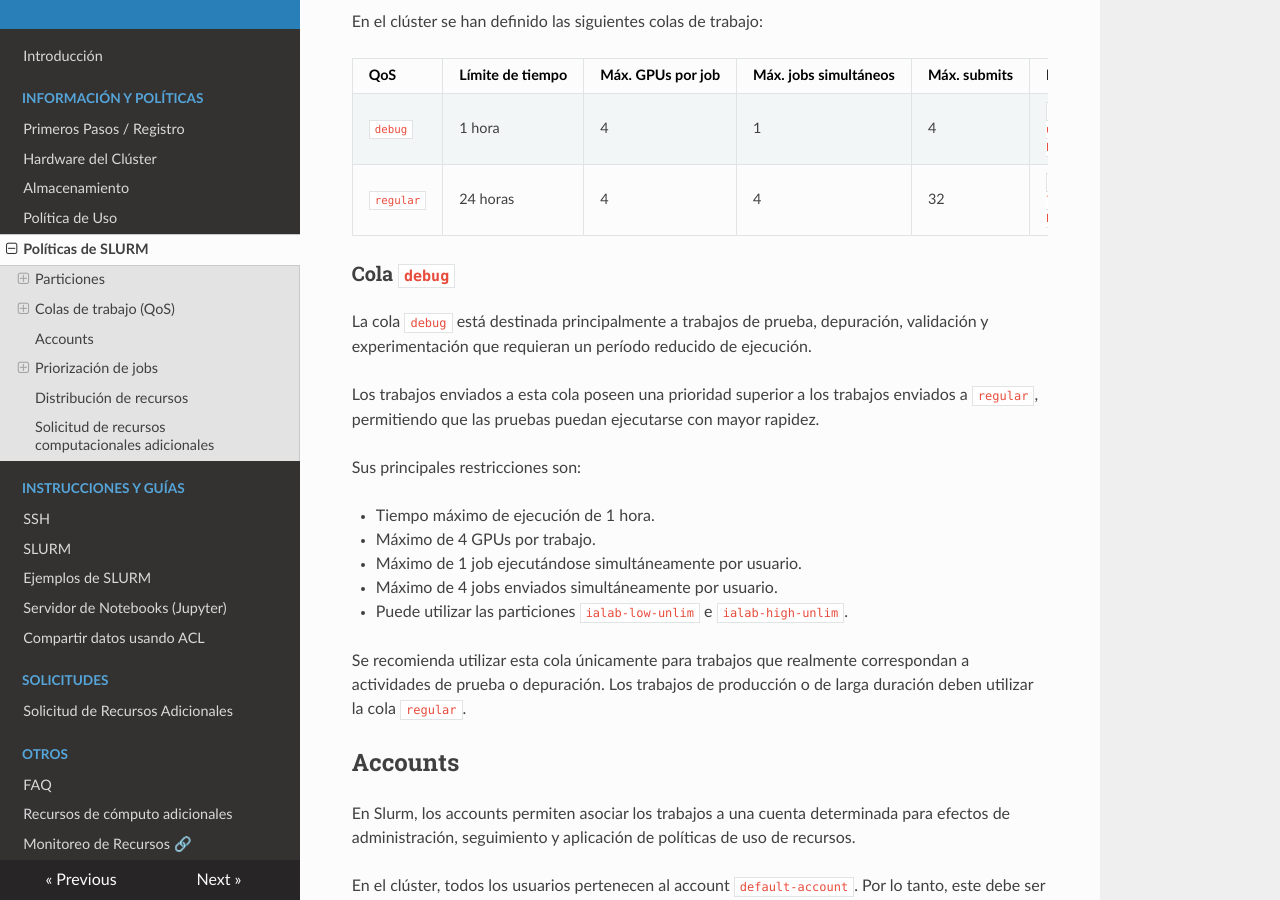
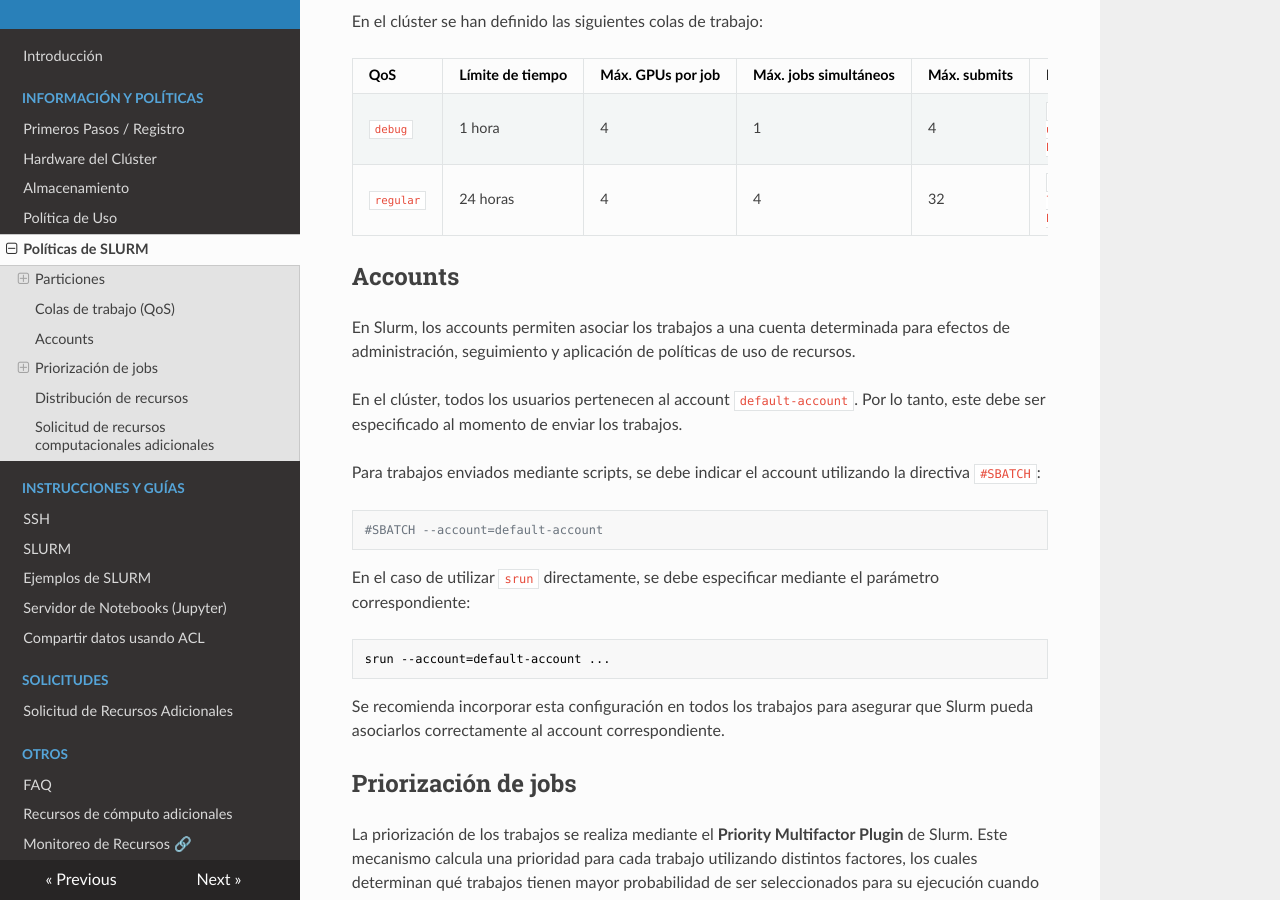
Before and after one commit to Sysadmins-CENIA/Cluster-IALab-Docs, an MkDocs documentation site: the page built from docs/instructions-and-guides/slurm_policies.md, in a window 1280 px wide and 900 px high, scrolled down 2263 px. Built offline with MkDocs 1.6.1, drawn with Linux system fonts in a browser that asks for light colours; nearby versions of some CDN libraries.

Commit message:
Deleted "Cola debug" section

```diff
--- a/docs/instructions-and-guides/slurm_policies.md
+++ b/docs/instructions-and-guides/slurm_policies.md
@@ -67,22 +67,6 @@ En el clúster se han definido las siguientes colas de trabajo:
 | --------- | -------------------- | --------------------- | ------------------------- | ---------------- | ------------------------------------- | ------------- |
 | `debug`   | 1 hora               | 4                     | 1                         | 4                | `ialab-low-unlim`, `ialab-high-unlim` | Alta          |
 | `regular` | 24 horas             | 4                     | 4                         | 32               | `ialab-low`, `ialab-high`             | Media         |
-
-### Cola `debug`
-
-La cola `debug` está destinada principalmente a trabajos de prueba, depuración, validación y experimentación que requieran un período reducido de ejecución.
-
-Los trabajos enviados a esta cola poseen una prioridad superior a los trabajos enviados a `regular`, permitiendo que las pruebas puedan ejecutarse con mayor rapidez.
-
-Sus principales restricciones son:
-
-* Tiempo máximo de ejecución de 1 hora.
-* Máximo de 4 GPUs por trabajo.
-* Máximo de 1 job ejecutándose simultáneamente por usuario.
-* Máximo de 4 jobs enviados simultáneamente por usuario.
-* Puede utilizar las particiones `ialab-low-unlim` e `ialab-high-unlim`.
-
-Se recomienda utilizar esta cola únicamente para trabajos que realmente correspondan a actividades de prueba o depuración. Los trabajos de producción o de larga duración deben utilizar la cola `regular`.
 
 ## Accounts
 
```
